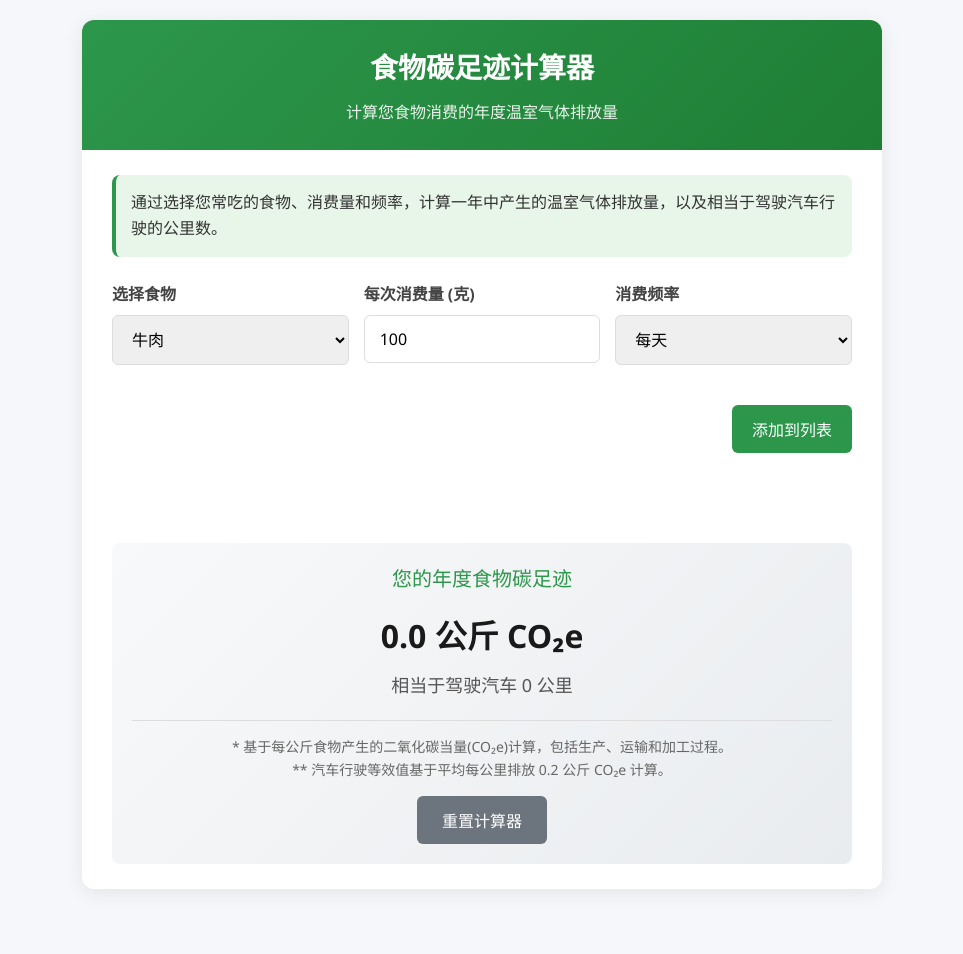
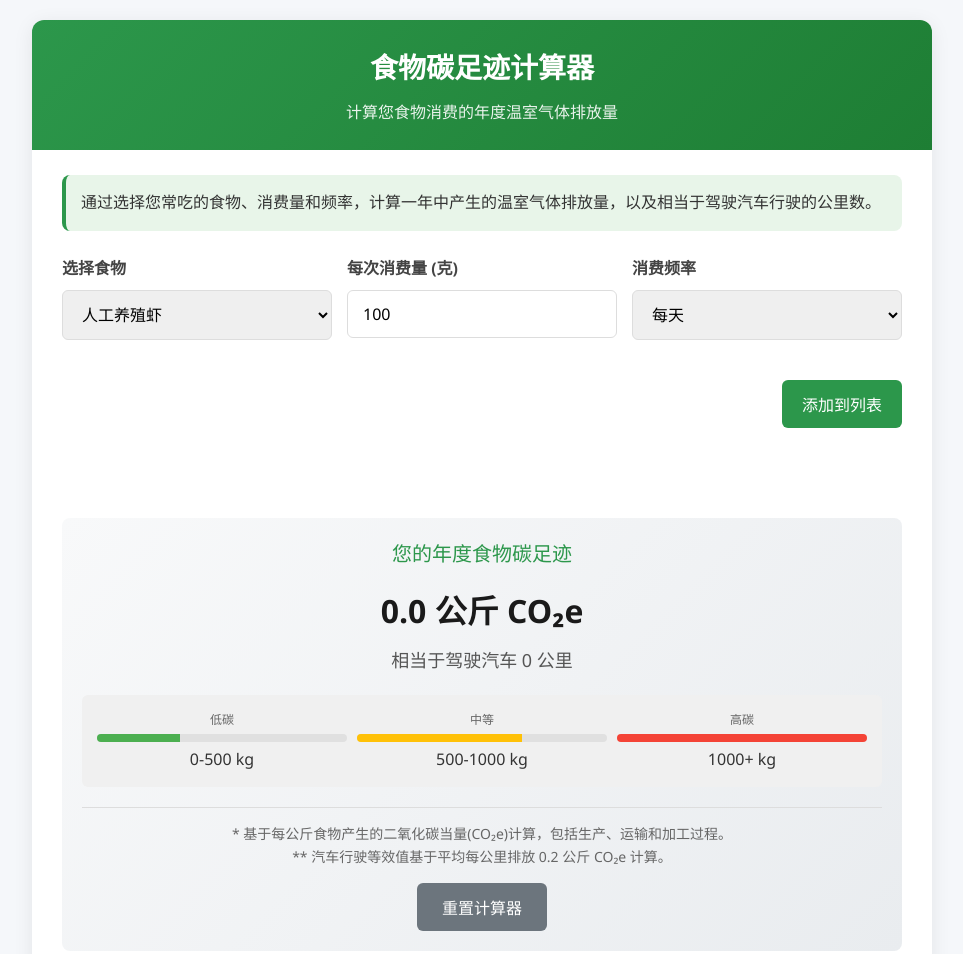
Before and after one commit to JudyFanfan/Carbon-footprint, a plain HTML site: page index.html in a window 1280 px wide. Shown: the whole page, without its empty margins (158-1121 px from the left). Before the commit the page ends 909 px from the top, so only its background shows below. Drawn offline with Linux system fonts and the light colour scheme.

Commit message:
Add files via upload

```diff
--- a/index.html
+++ b/index.html
@@ -20,7 +20,7 @@
         }
 
         .container {
-            max-width: 800px;
+            max-width: 900px;
             margin: 0 auto;
             background: white;
             border-radius: 12px;
@@ -203,6 +203,55 @@
             background-color: #5a6268;
         }
 
+        .impact-scale {
+            display: flex;
+            justify-content: space-between;
+            margin-top: 15px;
+            padding: 10px;
+            background: #f0f0f0;
+            border-radius: 6px;
+        }
+
+        .impact-level {
+            text-align: center;
+            flex: 1;
+            padding: 5px;
+        }
+
+        .impact-label {
+            font-size: 12px;
+            color: #666;
+        }
+
+        .impact-bar {
+            height: 8px;
+            background: #e0e0e0;
+            margin: 5px 0;
+            border-radius: 4px;
+            overflow: hidden;
+        }
+
+        .impact-fill {
+            height: 100%;
+            width: 0%;
+            transition: width 0.5s ease;
+        }
+
+        .low-impact .impact-fill {
+            background: #4CAF50;
+            width: 33%;
+        }
+
+        .medium-impact .impact-fill {
+            background: #FFC107;
+            width: 66%;
+        }
+
+        .high-impact .impact-fill {
+            background: #F44336;
+            width: 100%;
+        }
+
         @media (max-width: 600px) {
             .input-section {
                 flex-direction: column;
@@ -231,20 +280,37 @@
                     <div class="food-select">
                         <label for="food">选择食物</label>
                         <select id="food">
+                            <option value="shrimp">人工养殖虾</option>
+                            <option value="fish">人工养殖鱼</option>
+                            <option value="coffee">咖啡</option>
+                            <option value="beer">啤酒</option>
+                            <option value="potatoes">土豆</option>
+                            <option value="nuts">坚果</option>
+                            <option value="almond_milk">杏仁奶</option>
+                            <option value="oat_milk">燕麦奶</option>
+                            <option value="milk">牛奶/羊奶</option>
+                            <option value="soy_milk">豆奶</option>
+                            <option value="chocolate_milk">巧克力牛奶</option>
+                            <option value="dark_chocolate">黑巧克力</option>
+                            <option value="pasta">意大利面</option>
+                            <option value="citrus">桔子橙子类水果</option>
+                            <option value="berries">葡萄和浆果</option>
+                            <option value="avocado">牛油果</option>
                             <option value="beef">牛肉</option>
+                            <option value="eggs">鸡蛋</option>
+                            <option value="rice">米饭</option>
                             <option value="lamb">羊肉</option>
+                            <option value="tea">茶</option>
+                            <option value="wine">葡萄酒</option>
+                            <option value="apple">苹果</option>
+                            <option value="tomatoes">西红柿</option>
+                            <option value="tofu">豆腐</option>
+                            <option value="peas">豌豆</option>
                             <option value="pork">猪肉</option>
                             <option value="chicken">鸡肉</option>
-                            <option value="fish">鱼类</option>
-                            <option value="eggs">鸡蛋</option>
-                            <option value="milk">牛奶</option>
-                            <option value="cheese">奶酪</option>
-                            <option value="rice">大米</option>
-                            <option value="wheat">小麦制品</option>
-                            <option value="potatoes">土豆</option>
-                            <option value="vegetables">蔬菜</option>
-                            <option value="fruits">水果</option>
-                            <option value="nuts">坚果</option>
+                            <option value="banana">香蕉</option>
+                            <option value="bread">面包</option>
+                            <option value="cereal">麦片</option>
                         </select>
                     </div>
 
@@ -277,6 +343,25 @@
                     <div class="result-title">您的年度食物碳足迹</div>
                     <div class="result-value" id="carbonResult">0 公斤 CO₂e</div>
                     <div class="result-equivalent" id="carEquivalent">相当于驾驶汽车 0 公里</div>
+
+                    <div class="impact-scale">
+                        <div class="impact-level low-impact">
+                            <div class="impact-label">低碳</div>
+                            <div class="impact-bar"><div class="impact-fill"></div></div>
+                            <div class="impact-value">0-500 kg</div>
+                        </div>
+                        <div class="impact-level medium-impact">
+                            <div class="impact-label">中等</div>
+                            <div class="impact-bar"><div class="impact-fill"></div></div>
+                            <div class="impact-value">500-1000 kg</div>
+                        </div>
+                        <div class="impact-level high-impact">
+                            <div class="impact-label">高碳</div>
+                            <div class="impact-bar"><div class="impact-fill"></div></div>
+                            <div class="impact-value">1000+ kg</div>
+                        </div>
+                    </div>
+
                     <div class="explanation">
                         <p>* 基于每公斤食物产生的二氧化碳当量(CO₂e)计算，包括生产、运输和加工过程。</p>
                         <p>** 汽车行驶等效值基于平均每公里排放 0.2 公斤 CO₂e 计算。</p>
@@ -289,39 +374,74 @@
 
     <script>
         // 食物碳足迹数据 (kg CO₂e per kg of food)
+        // 基于科学研究数据，包括生产、运输和加工过程
         const foodData = {
-            beef: 27.0,      // 牛肉
-            lamb: 39.2,      // 羊肉
-            pork: 12.1,      // 猪肉
-            chicken: 6.9,    // 鸡肉
-            fish: 6.1,       // 鱼类
-            eggs: 4.8,       // 鸡蛋
-            milk: 3.2,       // 牛奶
-            cheese: 13.5,    // 奶酪
-            rice: 4.0,       // 大米
-            wheat: 1.4,      // 小麦制品
-            potatoes: 0.3,   // 土豆
-            vegetables: 2.0, // 蔬菜
-            fruits: 1.1,     // 水果
-            nuts: 2.3        // 坚果
+            shrimp: 12.0,           // 人工养殖虾
+            fish: 6.1,              // 人工养殖鱼
+            coffee: 17.0,           // 咖啡
+            beer: 0.6,              // 啤酒
+            potatoes: 0.3,          // 土豆
+            nuts: 2.3,              // 坚果
+            almond_milk: 0.7,       // 杏仁奶
+            oat_milk: 0.9,          // 燕麦奶
+            milk: 3.2,              // 牛奶/羊奶
+            soy_milk: 1.0,          // 豆奶
+            chocolate_milk: 3.5,    // 巧克力牛奶
+            dark_chocolate: 18.7,   // 黑巧克力
+            pasta: 1.5,             // 意大利面
+            citrus: 0.5,            // 桔子橙子类水果
+            berries: 1.1,           // 葡萄和浆果
+            avocado: 2.5,           // 牛油果
+            beef: 27.0,             // 牛肉
+            eggs: 4.8,              // 鸡蛋
+            rice: 4.0,              // 米饭
+            lamb: 39.2,             // 羊肉
+            tea: 8.5,               // 茶
+            wine: 1.8,              // 葡萄酒
+            apple: 0.4,             // 苹果
+            tomatoes: 1.4,          // 西红柿
+            tofu: 3.2,              // 豆腐
+            peas: 0.9,              // 豌豆
+            pork: 12.1,             // 猪肉
+            chicken: 6.9,           // 鸡肉
+            banana: 0.7,            // 香蕉
+            bread: 1.4,             // 面包
+            cereal: 1.3             // 麦片
         };
 
         // 食物名称映射
         const foodNames = {
+            shrimp: "人工养殖虾",
+            fish: "人工养殖鱼",
+            coffee: "咖啡",
+            beer: "啤酒",
+            potatoes: "土豆",
+            nuts: "坚果",
+            almond_milk: "杏仁奶",
+            oat_milk: "燕麦奶",
+            milk: "牛奶/羊奶",
+            soy_milk: "豆奶",
+            chocolate_milk: "巧克力牛奶",
+            dark_chocolate: "黑巧克力",
+            pasta: "意大利面",
+            citrus: "桔子橙子类水果",
+            berries: "葡萄和浆果",
+            avocado: "牛油果",
             beef: "牛肉",
+            eggs: "鸡蛋",
+            rice: "米饭",
             lamb: "羊肉",
+            tea: "茶",
+            wine: "葡萄酒",
+            apple: "苹果",
+            tomatoes: "西红柿",
+            tofu: "豆腐",
+            peas: "豌豆",
             pork: "猪肉",
             chicken: "鸡肉",
-            fish: "鱼类",
-            eggs: "鸡蛋",
-            milk: "牛奶",
-            cheese: "奶酪",
-            rice: "大米",
-            wheat: "小麦制品",
-            potatoes: "土豆",
-            vegetables: "蔬菜",
-            fruits: "水果",
-            nuts: "坚果"
+            banana: "香蕉",
+            bread: "面包",
+            cereal: "麦片"
         };
 
         // 频率名称映射
@@ -423,6 +543,26 @@
             // 计算汽车行驶等效值 (假设每公里排放0.2公斤 CO₂e)
             const carKm = totalCarbon / 0.2;
             carEquivalent.textContent = `相当于驾驶汽车 ${carKm.toFixed(0)} 公里`;
+
+            // 更新影响级别指示器
+            updateImpactScale(totalCarbon);
+        }
+
+        // 更新影响级别指示器
+        function updateImpactScale(carbon) {
+            const impactLevels = document.querySelectorAll('.impact-level');
+
+            impactLevels.forEach(level => {
+                level.classList.remove('active');
+            });
+
+            if (carbon < 500) {
+                impactLevels[0].classList.add('active');
+            } else if (carbon < 1000) {
+                impactLevels[1].classList.add('active');
+            } else {
+                impactLevels[2].classList.add('active');
+            }
         }
 
         // 重置计算器
```
